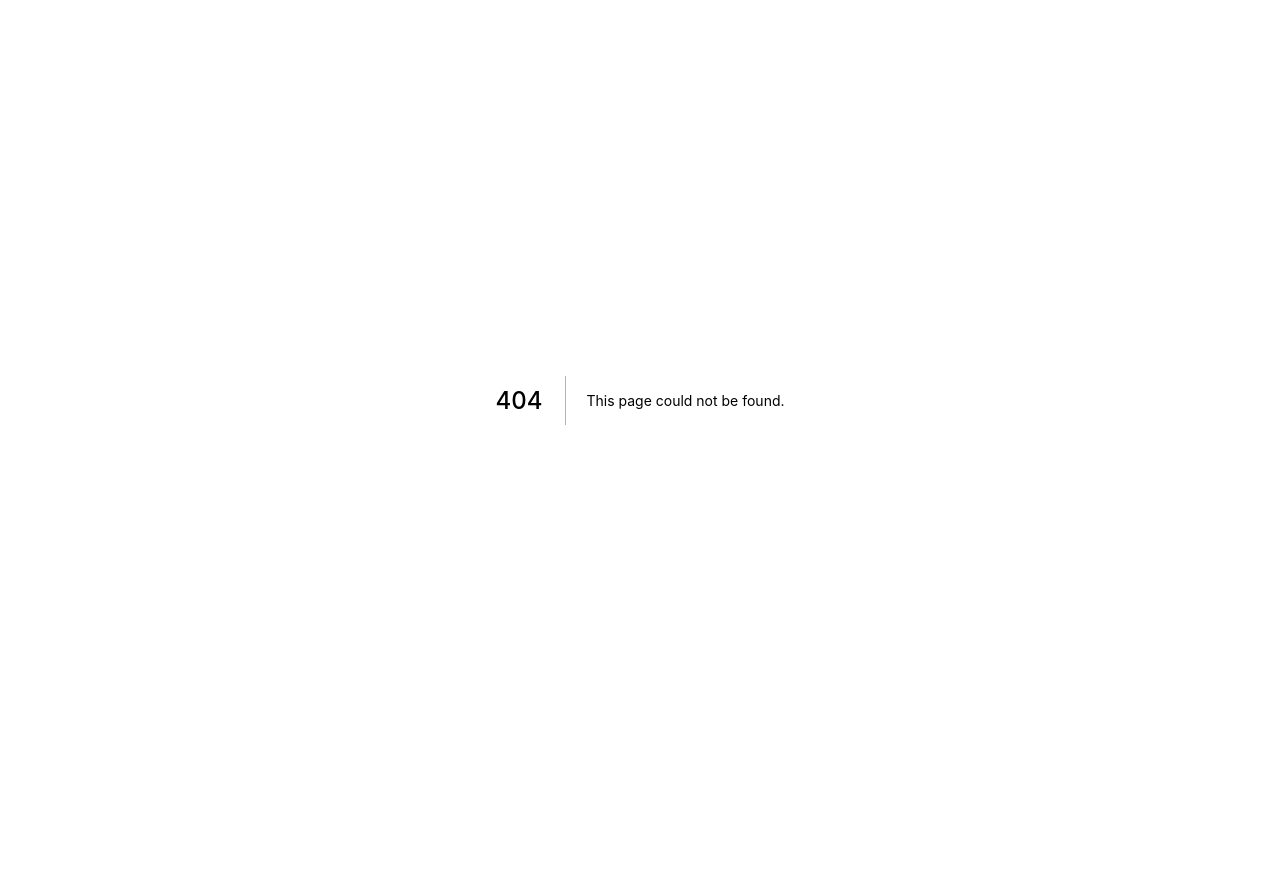
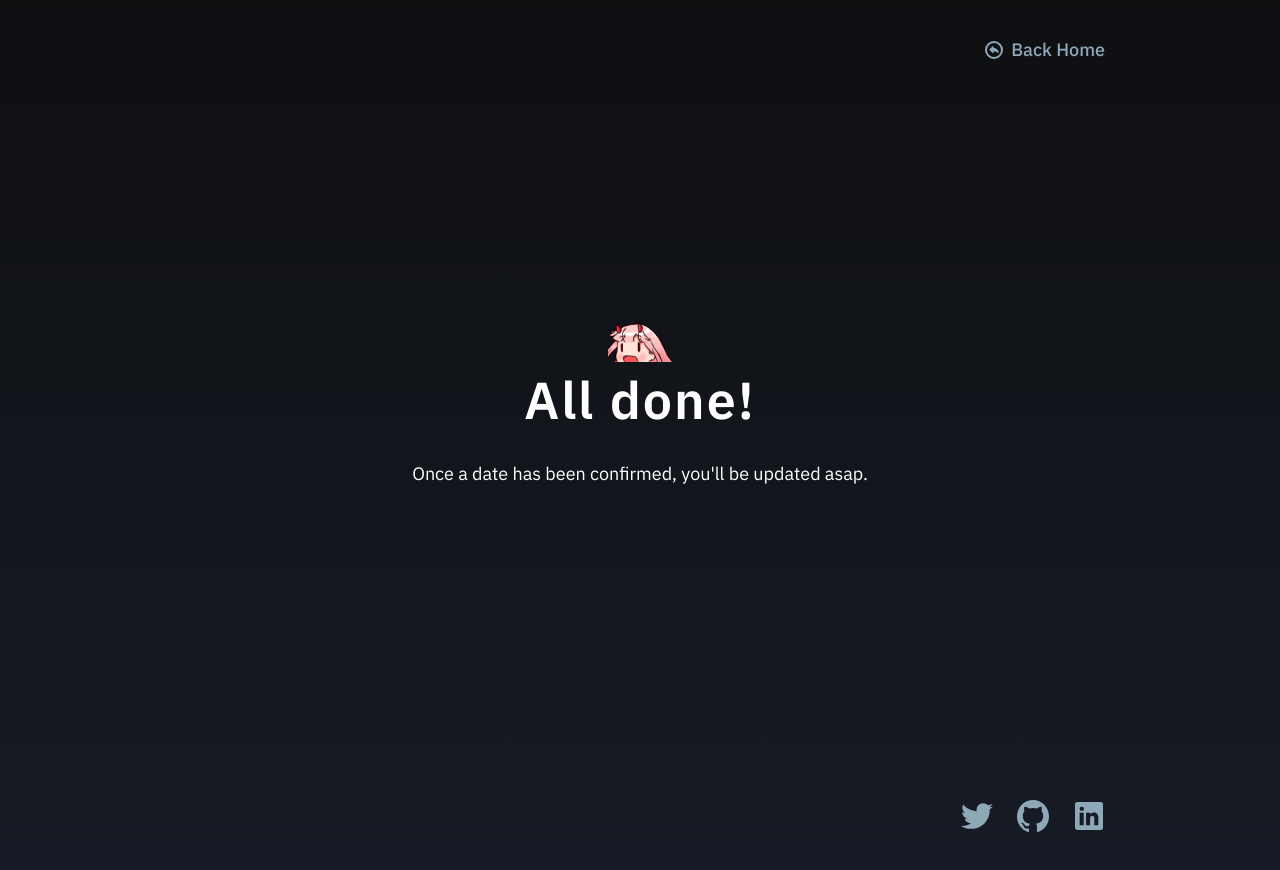
Before and after one commit to gammatitan/portfolio-v2, a Next.js app: page /events/garden-party-2021/confirmation in a window 1280 px wide. Before the commit this address had no page. Before the commit the page ends 800 px from the top, so only its background shows below. Built offline with nearby package versions, Linux system fonts and the light colour scheme.

Commit message:
Add confirmation page

```diff
--- a/components/Checkbox/index.tsx
+++ b/components/Checkbox/index.tsx
@@ -10,7 +10,7 @@ type Props = {
   id: string;
   checked: boolean;
   onChange: (e) => void;
-  label: string;
+  label: React.ReactNode;
   gutterBottom?: boolean;
 };
 
--- a/containers/GardenParty/sections/styles.tsx
+++ b/containers/GardenParty/sections/styles.tsx
@@ -57,4 +57,7 @@ export const AddressLink = styled(ExternalLink)`
   }
 `;
 
-export const Form = styled.form``;
+export const TrendingText = styled.span`
+  font-weight: bold;
+  color: ${(props) => props.theme.colors.faintBlue};
+`;
--- /dev/null
+++ b/containers/GardenPartyConfirmation/index.tsx
@@ -0,0 +1,16 @@
+import Typography from '../../components/Typography';
+import { Container, Title } from './styles';
+
+const GardenPartyConfirmation = () => {
+  return (
+    <Container>
+      <img src="/images/slackmoji-zero-cheer.gif" alt="" />
+      <Title>All done!</Title>
+      <Typography>
+        Once a date has been confirmed, you'll be updated asap.
+      </Typography>
+    </Container>
+  );
+};
+
+export default GardenPartyConfirmation;
--- /dev/null
+++ b/containers/GardenPartyConfirmation/styles.tsx
@@ -0,0 +1,22 @@
+import styled from 'styled-components';
+import { rem } from 'polished';
+import Typography from '../../components/Typography';
+
+export const Container = styled.div`
+  height: 100vh;
+  display: flex;
+  align-items: center;
+  justify-content: center;
+  flex-direction: column;
+  max-width: ${rem('500px')};
+  text-align: center;
+  margin: 0 auto;
+
+  img {
+    margin-bottom: ${rem('8px')};
+  }
+`;
+
+export const Title = styled(Typography).attrs({ variant: 'subheading' })`
+  margin-bottom: ${rem('24px')};
+`;
--- /dev/null
+++ b/pages/events/garden-party-2021/confirmation.tsx
@@ -0,0 +1,19 @@
+import React from 'react';
+import Head from 'next/head';
+import PageWrapper from '../../../components/PageWrapper';
+import GardenPartyConfirmation from '../../../containers/GardenPartyConfirmation';
+
+const GardenParty2021ConfirmationPage = () => {
+  return (
+    <>
+      <Head>
+        <meta name="robots" content="noindex" />
+      </Head>
+      <PageWrapper>
+        <GardenPartyConfirmation />
+      </PageWrapper>
+    </>
+  );
+};
+
+export default GardenParty2021ConfirmationPage;
--- a/pages/events/garden-party-2021.tsx
+++ b/pages/events/garden-party-2021/index.tsx
@@ -1,7 +1,7 @@
 import React from 'react';
 import Head from 'next/head';
-import PageWrapper from '../../components/PageWrapper';
-import GardenParty from '../../containers/GardenParty';
+import PageWrapper from '../../../components/PageWrapper';
+import GardenParty from '../../../containers/GardenParty';
 
 const GardenParty2021Page = () => {
   return (
```
Also changed, not shown: containers/GardenParty/sections/Submission.tsx (+17 -2 lines), containers/GardenParty/sections/Wtf.tsx (+10 -0 lines), public/images/slackmoji-zero-cheer.gif (added).
